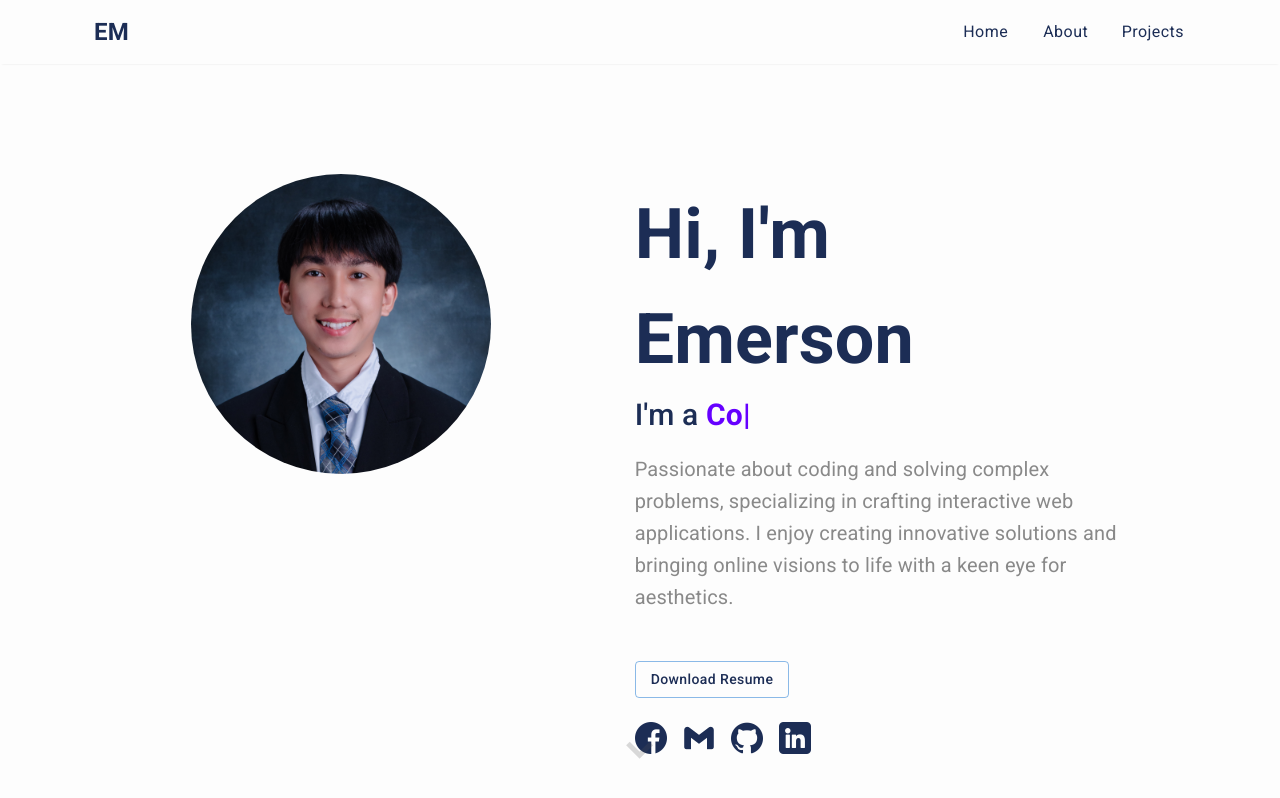
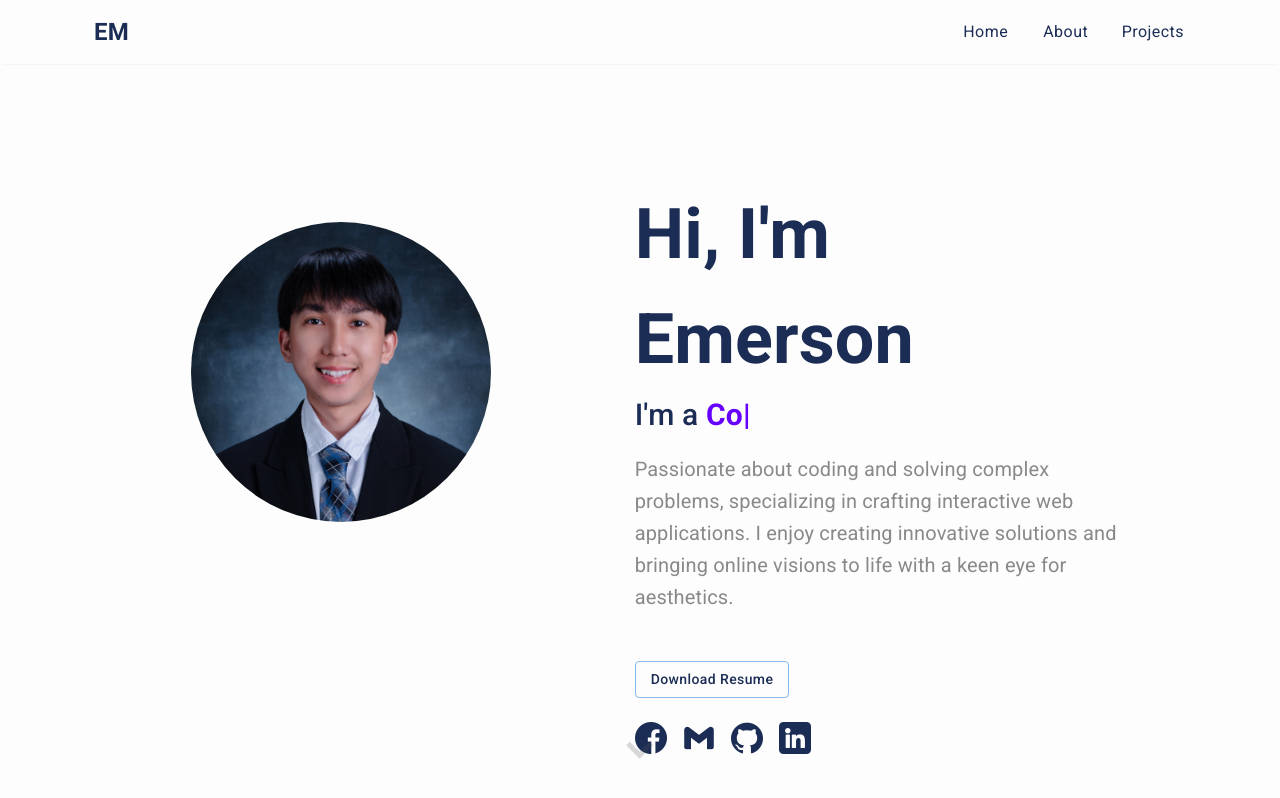
Before and after one commit to Emerson0607/portfolio, a React (Create React App) app: page / in a window 1280 px wide. Built offline with nearby package versions, Linux system fonts and the light colour scheme.

Commit message:
fix image margin top

```diff
--- a/src/components/Portfolio.js
+++ b/src/components/Portfolio.js
@@ -63,12 +63,12 @@ const Portfolio = ({ onArrowClick }) => {
               <img
                 src={emeee}
                 style={{
-                  marginTop: isMobile ? '10rem' : '16px',
+                  marginTop: isMobile ? '10rem' : '4rem',
                   width: isMobile ? '200px' : '300px',
                   height: isMobile ? '200px' : '300px',
                   borderRadius: '50%',
                   objectFit: 'cover',
-                  objectPosition: 'center 15%', // ibinaba yung visible crop papunta sa baba
+                  objectPosition: 'center 15%',
                 }}
                 alt="eme"
               />
@@ -103,28 +103,6 @@ const Portfolio = ({ onArrowClick }) => {
                   />
                 </h1>
                 <p style={{ maxWidth: 500, fontSize: isMobile ? '15px' : '20px', marginTop: '16px', lineHeight: '32px', color: '#898989', fontFamily: 'Roboto, sans-serif' }}>Passionate about coding and solving complex problems, specializing in crafting interactive web applications. I enjoy creating innovative solutions and bringing online visions to life with a keen eye for aesthetics.</p>
-
-                {/* <Grid container>
-                <Grid item xs={5} md={12}>
-                <Button variant="outlined" sx={{ mt: '32px', color: 'rgb(28, 45, 85)', textTransform: 'none' }} onClick={handleDownload}>Download CV</Button>
-                </Grid>
-                <Grid item xs={7} md={12}>
-                <Stack direction="row" spacing={2} sx={{ mt: isMobile ? '32px' : '24px' }}>
-                  <a href="https://web.facebook.com/people/Emerson-Martinez/100010291444658/" target="_blank" rel="noopener noreferrer">
-                    <img style={avatarAttribute} alt="Facebook" src={facebook} />
-                  </a>
-                  <a href="mailto:martinezemerson52@gmail.com" target="_blank" rel="noopener noreferrer">
-                    <img style={avatarAttribute} alt="Email" src={gmail} />
-                  </a>
-                  <a href="https://github.com/Emerson0607" target="_blank" rel="noopener noreferrer">
-                    <img style={avatarAttribute} alt="Github" src={github} />
-                  </a>
-                  <a href="https://www.linkedin.com/in/emerson-martinez-25510824b/" target="_blank" rel="noopener noreferrer">
-                    <img style={avatarAttribute} alt="Linkedin" src={linkedin} />
-                  </a>
-                </Stack>
-                </Grid>
-                </Grid> */}
 
                 <Grid container alignItems="center" sx={{ mt: '1rem' }}>
                   <Grid item xs={5} md={12} sx={{ display: 'flex', justifyContent: isMobile ? 'flex-start' : 'inherit' }}>
```
